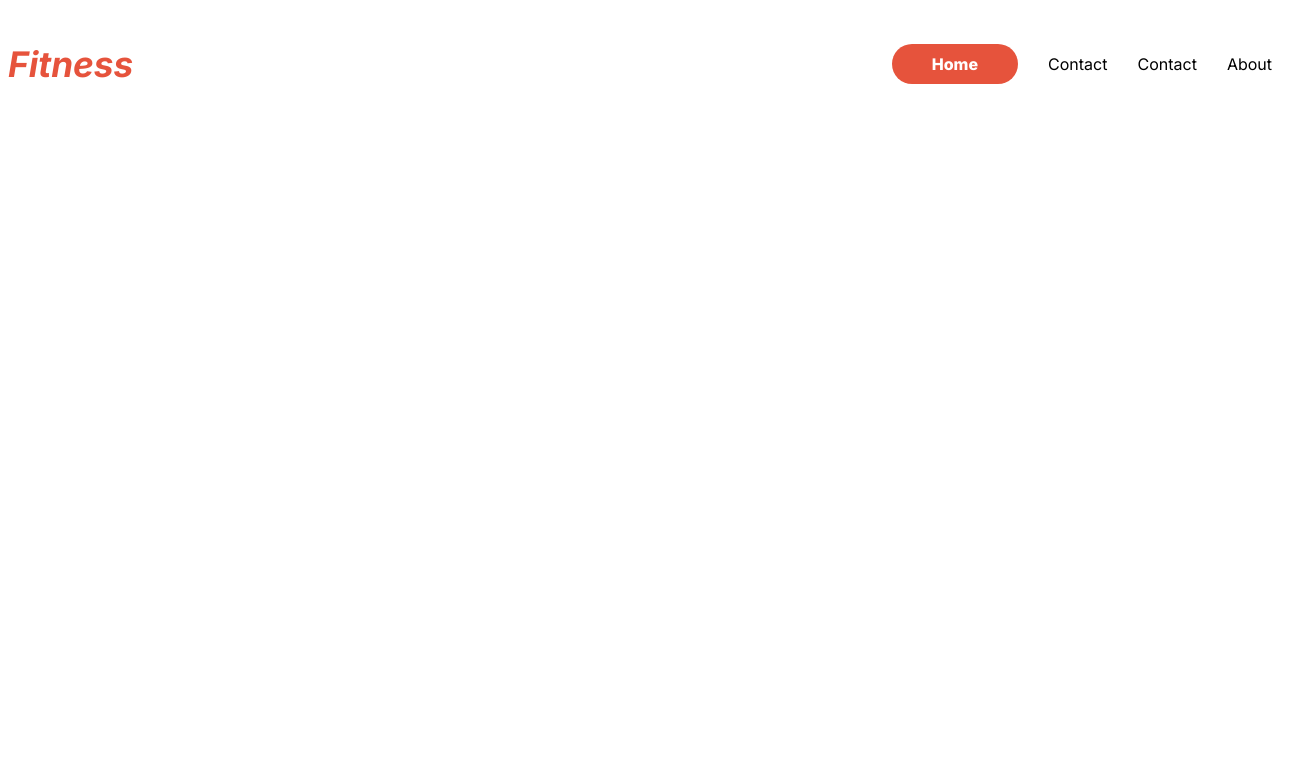
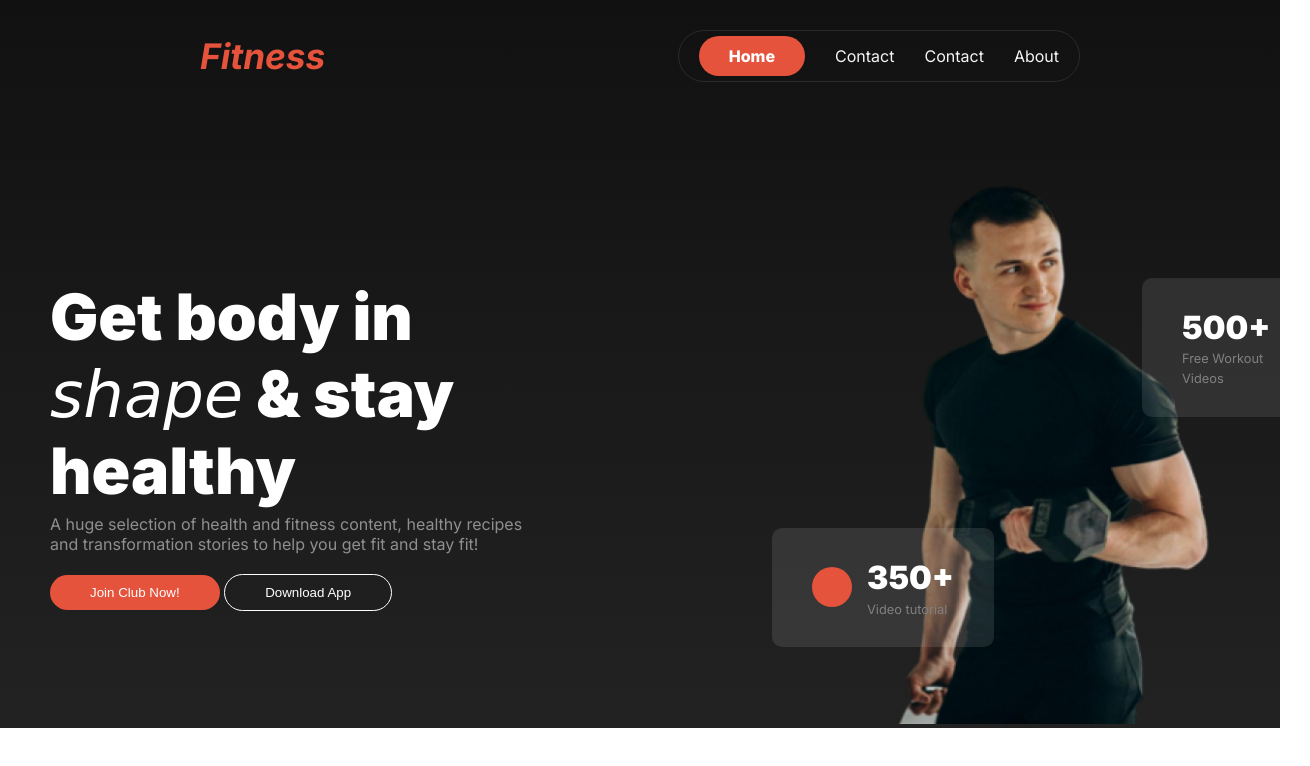
Before and after one commit to imrannhossain/ass-2, a plain HTML site: page index.html in a window 1280 px wide. Shown: the whole page, 1310 px wide, since content can reach past the window. Drawn offline with Linux system fonts and the light colour scheme; a web font is replaced by a local one.

Commit message:
added header section

```diff
--- a/index.html
+++ b/index.html
@@ -9,22 +9,57 @@
 </head>
 
 <body class="inter-font">
-    <header>
+    <header class="bg-header">
 
 
         <nav class="nav">
             <h3 class="brad-name">
                 <em>Fitness</em>
             </h3>
-              <label for="menu" class="hamburger">☰</label>
+            <span class="hamburger">☰</span>
             <ul class="list-style">
                 <li> <span class="home-style">Home</span></li>
                 <li>Contact</li>
                 <li>Contact</li>
                 <li>About</li>
             </ul>
+        </nav>
 
-        </nav>
+        <section class="content">
+
+            <div class="content-title">
+
+                <h3>Get body in <br>
+                    <span class="ms-madi-regular"><em>shape</em></span>
+                    & stay healthy
+                </h3>
+                <p>A huge selection of health and fitness content, healthy recipes <br> and transformation stories to
+                    help you get fit and stay fit!</p>
+                <button class="btn-primary">Join Club Now!</button>
+                <button class="btn-secondary">Download App</button>
+            </div>
+
+            <div class="content-img">
+                <div>
+                <img class="img" src="images/Images 2.png" alt=""> </div>
+
+                <div id="info" class="badge">
+                    <div class="ball"></div>
+                    <div class="text">
+                        <span class="info-1">350+</span>
+                        <span class="info-text">Video tutorial</span>
+                    </div>
+                </div>
+
+                <div class="info-2">
+                   <span class="info-1">500+</span>
+                   <br>
+                   <span class="info-text">Free Workout Videos</span>
+                </div>
+                </div>
+
+
+        </section>
 
     </header>
 
--- a/style/style.css
+++ b/style/style.css
@@ -1,52 +1,205 @@
 @import url('https://fonts.googleapis.com/css2?family=Inter:ital,opsz,wght@0,14..32,100..900;1,14..32,100..900&display=swap');
-.inter-font{
+@import url('https://fonts.googleapis.com/css2?family=Ms+Madi&display=swap');
+
+.inter-font {
     font-family: "Inter", sans-serif;
     font-optical-sizing: auto;
-  font-weight:400;
+    font-weight: 400;
     font-style: normal;
 }
 
-:root{
-    --btn-background:rgba(230, 83, 60, 1);
-    --btn-color:white;
-    --btn-weight:800;
-    --finess-color:rgba(230, 83, 60, 1);
+.ms-madi-regular {
+    font-family: "Ms Madi", cursive;
+    font-weight: 400;
+    font-style: normal;
+}
+
+:root {
+    --btn-background: rgba(230, 83, 60, 1);
+    --btn-color: white;
+    --btn-weight: 800;
+    --finess-color: rgba(230, 83, 60, 1);
+
+}
+
+* {
+    margin: 0;
+    padding: 0;
 }
 
 /* header style added */
-.brad-name{
+
+
+.bg-header {
+    background: linear-gradient(180deg, #111111 0%, #222222 100%);
+    background-size: cover;
+    padding: 0 50px;
+}
+
+.brad-name {
     color: var(--finess-color);
     font-size: 2.2rem;
 
 }
+
 .hamburger {
     display: none;
     font-size: 2rem;
     cursor: pointer;
 }
-.nav{
+
+.nav {
     display: flex;
     justify-content: space-between;
     align-items: center;
     text-align: center;
+    padding: 30px 150px;
+
 }
 
-nav>ul{
+.list-style {
+    padding: 15px 20px;
+    box-sizing: border-box;
+    border: 1px solid rgba(255, 255, 255, 0.1);
+    border-radius: 50px;
+
+
+}
+
+nav>ul {
     display: flex;
     gap: 30px;
 }
-nav>ul>li{
+
+nav>ul>li {
     list-style: none;
+    color:whitesmoke ;
 }
-.home-style{
+
+.home-style {
     background-color: var(--btn-background);
-   padding: 10px 40px;
+    padding: 10px 30px;
     text-align: center;
     border-radius: 20px;
-   color:var(--btn-color) ;
+    color: var(--btn-color);
     font-weight: var(--btn-weight);
 }
 
+.content {
+    display: flex;
+    justify-content: center;
+    align-items: center;
+    gap: 200px;
+    margin-top: 50px;
+
+}
+
+.content-title h3 {
+    font-weight: 900;
+    font-size: 4rem;
+    color: rgba(255, 255, 255, 1);
+    margin-bottom: 5px;
+
+}
+
+.content-title p {
+    font-weight: 400;
+    font-size: 1rem;
+    color: rgba(255, 255, 255, 0.5);
+    margin-bottom: 20px;
+
+}
+
+
+
+.img {
+    position: relative;
+    max-width: 100%;
+    height: auto;
+}
+
+.btn-primary {
+    background-color: var(--btn-background);
+    padding: 10px 40px;
+    border-radius: 20px;
+    border: none;
+    color: var(--btn-color);
+
+
+}
+
+.btn-secondary {
+    padding: 10px 40px;
+    background: transparent;
+    border-radius: 20px;
+    border: 1px solid white;
+    color: var(--btn-color);
+
+}
+
+#info {
+    display: flex;
+    align-items: center;
+    gap: 15px;
+    background-color: rgba(255, 255, 255, 0.1);
+    border-radius: 12px;
+    padding: 30px 40px;
+    border-radius: 10px;
+    color: white;
+    font-size: 1rem;
+    font-weight: 700;
+    max-width: 150px;
+    margin-left: -120px;
+    position: absolute;
+    margin-top: -200px;
+
+
+
+}
+
+.ball {
+    width: 40px;
+    height: 40px;
+    background: var(--btn-background);
+    border-radius: 50%;
+}
+
+.text {
+    display: flex;
+    flex-direction: column;
+    gap: 5px;
+}
+
+.info-1 {
+    font-size: 2rem;
+    font-weight: 900;
+}
+
+.info-text {
+    font-weight: 400;
+    font-size: 0.8rem;
+    color: grey;
+
+
+}
+.info-2{
+
+
+    gap: 15px;
+    background-color: rgba(255, 255, 255, 0.1);
+    border-radius: 12px;
+    padding: 30px 40px;
+    border-radius: 10px;
+    color: white;
+    font-size: 1rem;
+    font-weight: 700;
+    max-width: 150px;
+    margin-left: 250px;
+    position: absolute;
+    margin-top: -450px;
+
+
+}
 
 
 
@@ -54,7 +207,10 @@ nav>ul>li{
 
 
 
-.list-style { display: none; }
+    .list-style {
+        display: none;
+    }
+
     .hamburger {
         display: block;
     }
```
Lines whose indentation alone changed are shown as unchanged.
